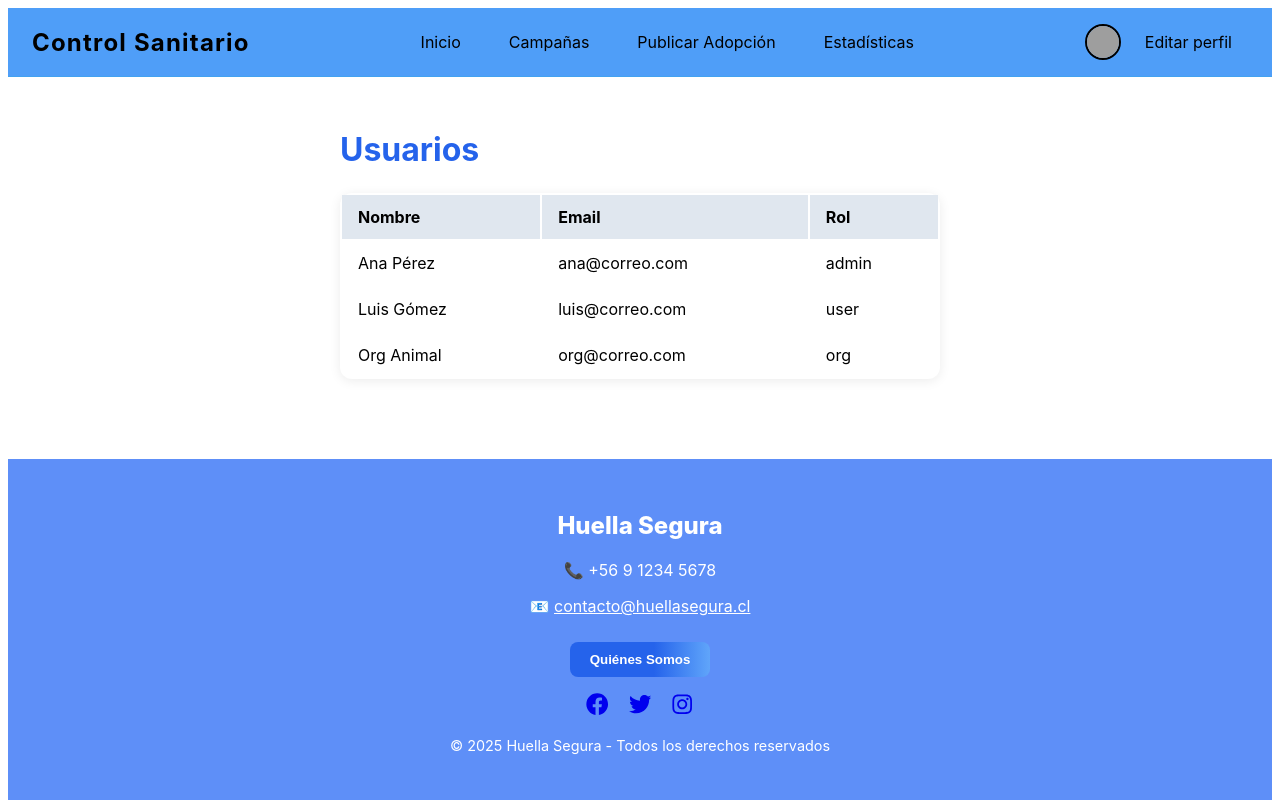
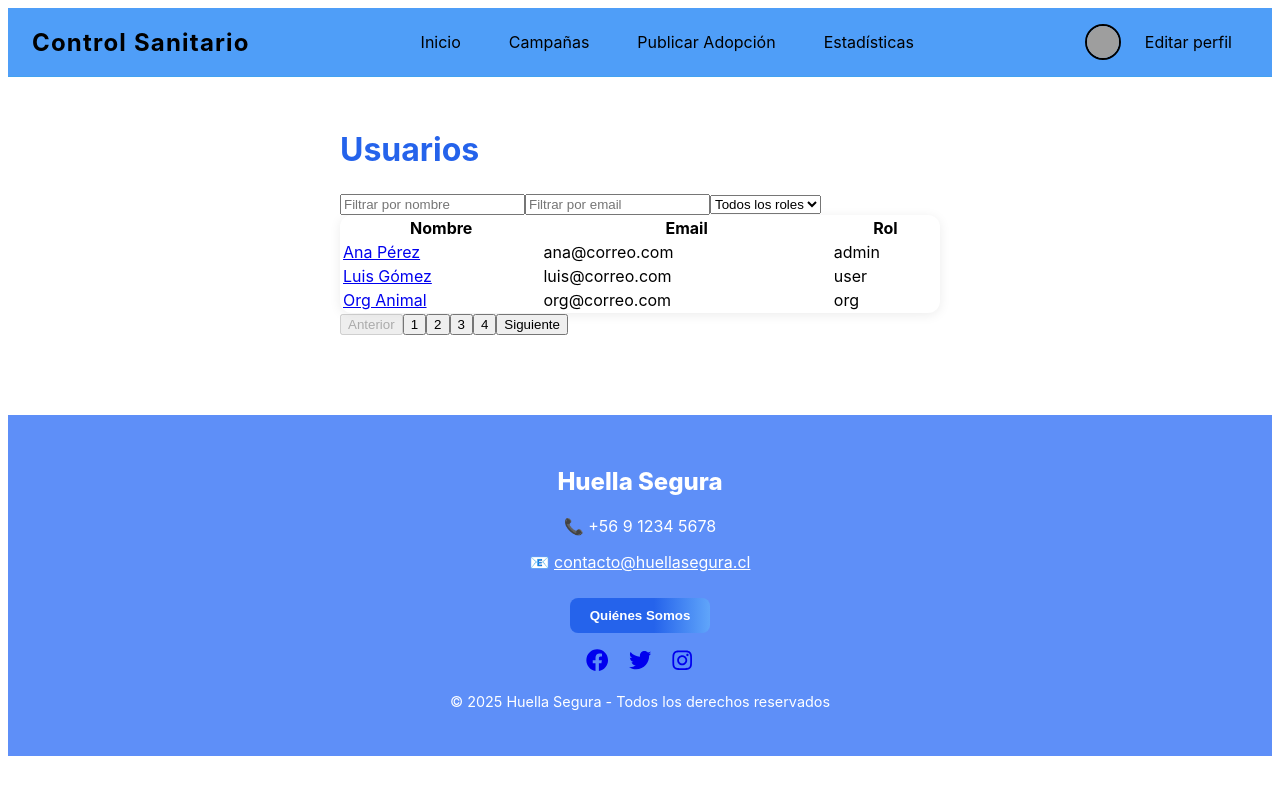
Before and after one commit to imeduuu/integraII, a Next.js app in the folder control-sanitario-next/: page /admin-users in a window 1280 px wide. Built offline with nearby package versions, Linux system fonts and the light colour scheme; grey boxes are pictures that could not be loaded.

Commit message:
paginacion en tabla usuarios y filtros en tabla usuarios

```diff
--- /dev/null
+++ b/control-sanitario-next/src/components/UserTable.tsx
@@ -0,0 +1,138 @@
+
+import React, { useState } from "react";
+import Link from "next/link";
+import styles from "../styles/admin-users.module.css";
+
+// Definimos el tipo User con los datos básicos del usuario
+type User = {
+  id: number;
+  nombre: string;
+  email: string;
+  rol: string;
+};
+
+// Props que recibe el componente: lista de usuarios y cantidad de usuarios por página
+type Props = {
+  users: User[];
+  usersPerPage?: number;
+};
+
+const UserTable: React.FC<Props> = ({ users, usersPerPage = 5 }) => {
+  // Estado para manejar la página actual
+  const [currentPage, setCurrentPage] = useState(1);
+  // Estados para los filtros de búsqueda (nombre, email, rol)
+  const [filterName, setFilterName] = useState("");
+  const [filterEmail, setFilterEmail] = useState("");
+  const [filterRol, setFilterRol] = useState("");
+
+  // 🔹 Filtro: se revisa cada usuario según los criterios ingresados
+  const filteredUsers = users.filter((user) => {
+    return (
+      user.nombre.toLowerCase().includes(filterName.toLowerCase()) &&
+      user.email.toLowerCase().includes(filterEmail.toLowerCase()) &&
+      (filterRol ? user.rol === filterRol : true) // si no hay rol, muestra todos
+    );
+  });
+
+  // 🔹 Paginación: calculamos cuántas páginas totales hay
+  const totalPages = Math.ceil(filteredUsers.length / usersPerPage);
+  const startIndex = (currentPage - 1) * usersPerPage;
+  const currentUsers = filteredUsers.slice(startIndex, startIndex + usersPerPage);
+
+  // Función para cambiar de página
+  const goToPage = (page: number) => {
+    if (page >= 1 && page <= totalPages) setCurrentPage(page);
+  };
+
+  return (
+    <div>
+      {/* 🔹 Sección de Filtros */}
+      <div className={styles.filters}>
+        {/* Filtro por nombre */}
+        <input
+          type="text"
+          placeholder="Filtrar por nombre"
+          value={filterName}
+          onChange={(e) => { setFilterName(e.target.value); setCurrentPage(1); }}
+        />
+        {/* Filtro por email */}
+        <input
+          type="text"
+          placeholder="Filtrar por email"
+          value={filterEmail}
+          onChange={(e) => { setFilterEmail(e.target.value); setCurrentPage(1); }}
+        />
+        {/* Filtro por rol */}
+        <select
+          value={filterRol}
+          onChange={(e) => { setFilterRol(e.target.value); setCurrentPage(1); }}
+        >
+          <option value="">Todos los roles</option>
+          <option value="admin">Admin</option>
+          <option value="user">user</option>
+          <option value="editor">Editor</option>
+        </select>
+      </div>
+
+      {/* 🔹 Tabla de usuarios */}
+      <table className={styles.table}>
+        <thead>
+          <tr>
+            <th>Nombre</th>
+            <th>Email</th>
+            <th>Rol</th>
+          </tr>
+        </thead>
+        <tbody>
+          {currentUsers.length > 0 ? (
+            // Recorremos los usuarios de la página actual
+            currentUsers.map((user) => (
+              <tr key={user.id}>
+                <td>
+                  {/* Cada nombre es un enlace a la página del usuario */}
+                  <Link href={`/admin-users/${user.id}`}>
+                    {user.nombre}
+                  </Link>
+                </td>
+                <td>{user.email}</td>
+                <td>{user.rol}</td>
+              </tr>
+            ))
+          ) : (
+            // Si no encuentra nada, se muestra este mensaje
+            <tr>
+              <td colSpan={3}>No se encontraron usuarios</td>
+            </tr>
+          )}
+        </tbody>
+      </table>
+
+      {/* 🔹 Controles de Paginación */}
+      <div className={styles.pagination}>
+        {/* Botón anterior */}
+        <button onClick={() => goToPage(currentPage - 1)} disabled={currentPage === 1}>Anterior</button>
+
+        {/* Números de páginas */}
+        {Array.from({ length: totalPages }, (_, i) => (
+          <button
+            key={i + 1}
+            onClick={() => goToPage(i + 1)}
+            className={currentPage === i + 1 ? styles.activePage : ""}
+          >
+            {i + 1}
+          </button>
+        ))}
+
+        {/* Botón siguiente */}
+        <button
+          onClick={() => goToPage(currentPage + 1)}
+          disabled={currentPage === totalPages || totalPages === 0}
+        >
+          Siguiente
+        </button>
+      </div>
+    </div>
+  );
+};
+
+export default UserTable;
--- a/control-sanitario-next/src/pages/admin-users.tsx
+++ b/control-sanitario-next/src/pages/admin-users.tsx
@@ -2,11 +2,19 @@ import React from "react";
 import Navbar from "../components/Navbar";
 import Footer from "../components/Footer";
 import styles from "../styles/admin-users.module.css";
+import UserTable from "../components/UserTable";
 
 const users = [
   { id: 1, nombre: "Ana Pérez", email: "ana@correo.com", rol: "admin" },
   { id: 2, nombre: "Luis Gómez", email: "luis@correo.com", rol: "user" },
-  { id: 3, nombre: "Org Animal", email: "org@correo.com", rol: "org" }
+  { id: 3, nombre: "Org Animal", email: "org@correo.com", rol: "org" },
+  { id: 4, nombre: "Pedro López", email: "pedro@correo.com", rol: "user" },
+  { id: 5, nombre: "María Torres", email: "maria@correo.com", rol: "admin" },
+  { id: 6, nombre: "Carlos Ruiz", email: "carlos@correo.com", rol: "user" },
+  { id: 7, nombre: "Sofía Díaz", email: "sofia@correo.com", rol: "org" },
+  { id: 8, nombre: "Andrés Muñoz", email: "andres@correo.com", rol: "user" },
+  { id: 9, nombre: "Andrea Muñoz", email: "andrea@correo.com", rol: "user" },
+  { id: 10, nombre: "Andy Muñoz", email: "andy@correo.com", rol: "user" },
 ];
 
 const UserList = () => {
@@ -15,24 +23,9 @@ const UserList = () => {
       <Navbar />
       <main className={styles.container}>
         <h1 className={styles.title}>Usuarios</h1>
-        <table className={styles.table}>
-          <thead className={styles.thead}>
-            <tr className={styles.tr}>
-              <th className={styles.th}>Nombre</th>
-              <th className={styles.th}>Email</th>
-              <th className={styles.th}>Rol</th>
-            </tr>
-          </thead>
-          <tbody>
-            {users.map(user => (
-              <tr key={user.id} className={styles.tr}>
-                <td className={styles.td}>{user.nombre}</td>
-                <td className={styles.td}>{user.email}</td>
-                <td className={styles.td}>{user.rol}</td>
-              </tr>
-            ))}
-          </tbody>
-        </table>
+
+        {}
+        <UserTable users={users} usersPerPage={3} />
       </main>
       <Footer />
     </>
```
